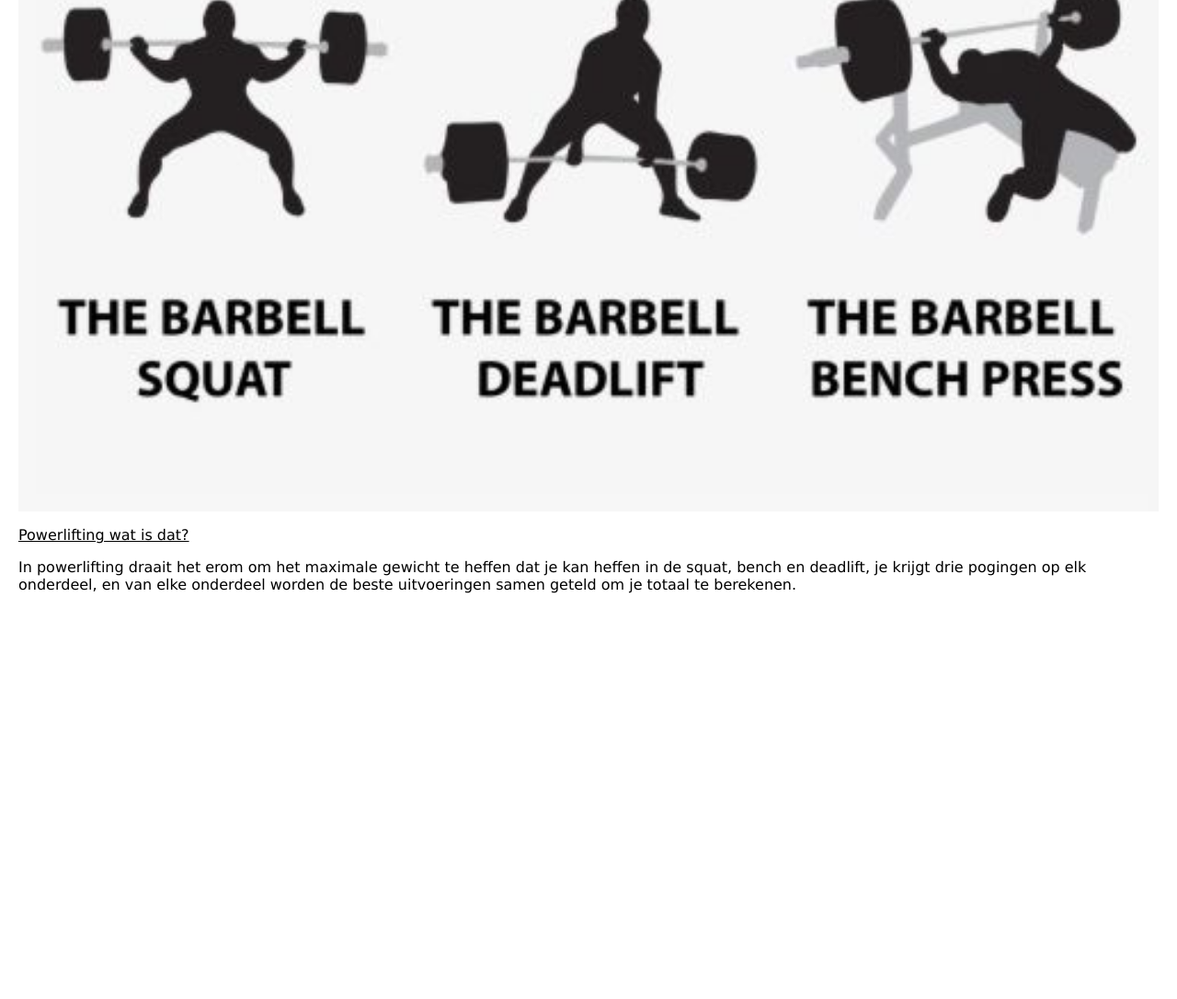
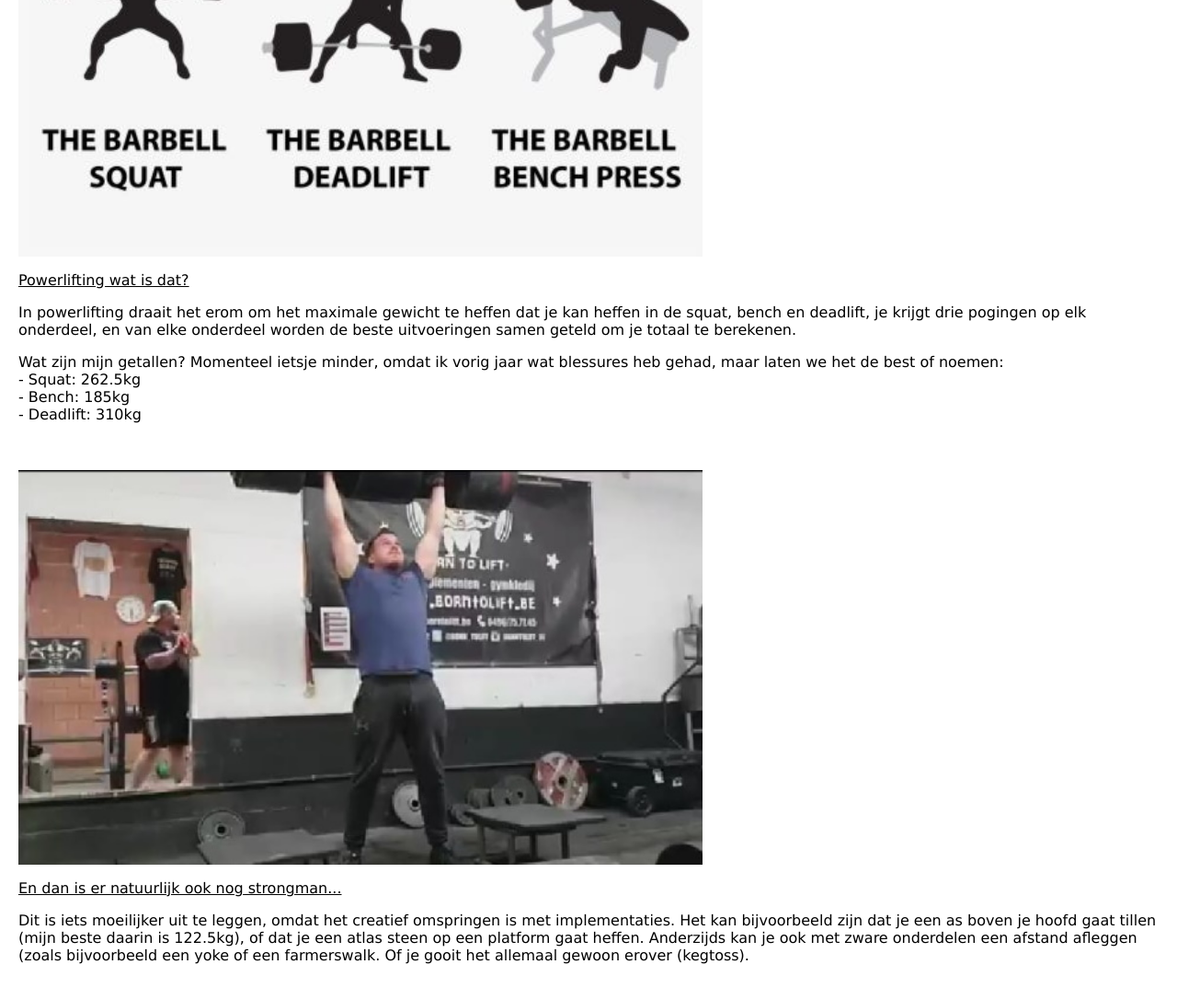
Before and after one commit to PowerfulHokko/intro, a plain HTML site: page index.html in a window 1280 px wide. Shown: the part 1089-2175 px from the top of the page at 92% size. Before the commit the page ends 1850 px from the top, so only its background shows below. Drawn offline with Linux system fonts and the light colour scheme.

Commit message:
strength update

```diff
--- a/index.html
+++ b/index.html
@@ -240,9 +240,18 @@ img {vertical-align: middle;}
 <div id="Strength" class="tabcontent">
   <strong>Zoals bovenaan beschreven ben ik een powerlifter/strongman, maar wat houdt dat precies in?</strong><br>
 
-<img src="https://powerfulhokko.github.io/intro/Intro/public_html/Images/sbd.jpg" style="width:100%">
+<img src="https://powerfulhokko.github.io/intro/Intro/public_html/Images/sbd.jpg" style="width:60%">
 <p style="text-decoration: underline;">Powerlifting wat is dat?</p>
 <p>In powerlifting draait het erom om het maximale gewicht te heffen dat je kan heffen in de squat, bench en deadlift, je krijgt drie pogingen op elk onderdeel, en van elke onderdeel worden de beste uitvoeringen samen geteld om je totaal te berekenen.</p>
+<p>Wat zijn mijn getallen? Momenteel ietsje minder, omdat ik vorig jaar wat blessures heb gehad, maar laten we het de best of noemen:<br>
+- Squat: 262.5kg<br>
+- Bench: 185kg<br>
+- Deadlift: 310kg<br></p>
+
+<p><br></p>
+<img src="https://powerfulhokko.github.io/intro/Intro/public_html/Images/log.jpg" style="width:60%">
+<p style="text-decoration: underline;">En dan is er natuurlijk ook nog strongman...</p>
+<p>Dit is iets moeilijker uit te leggen, omdat het creatief omspringen is met implementaties. Het kan bijvoorbeeld zijn dat je een as boven je hoofd gaat tillen (mijn beste daarin is 122.5kg), of dat je een atlas steen op een platform gaat heffen. Anderzijds kan je ook met zware onderdelen een afstand afleggen (zoals bijvoorbeeld een yoke of een farmerswalk. Of je gooit het allemaal gewoon erover (kegtoss).</p>
 </div>
 
 <div id="Drinks" class="tabcontent">
```
Also changed, not shown: Intro/public_html/Images/log.jpg (added).
